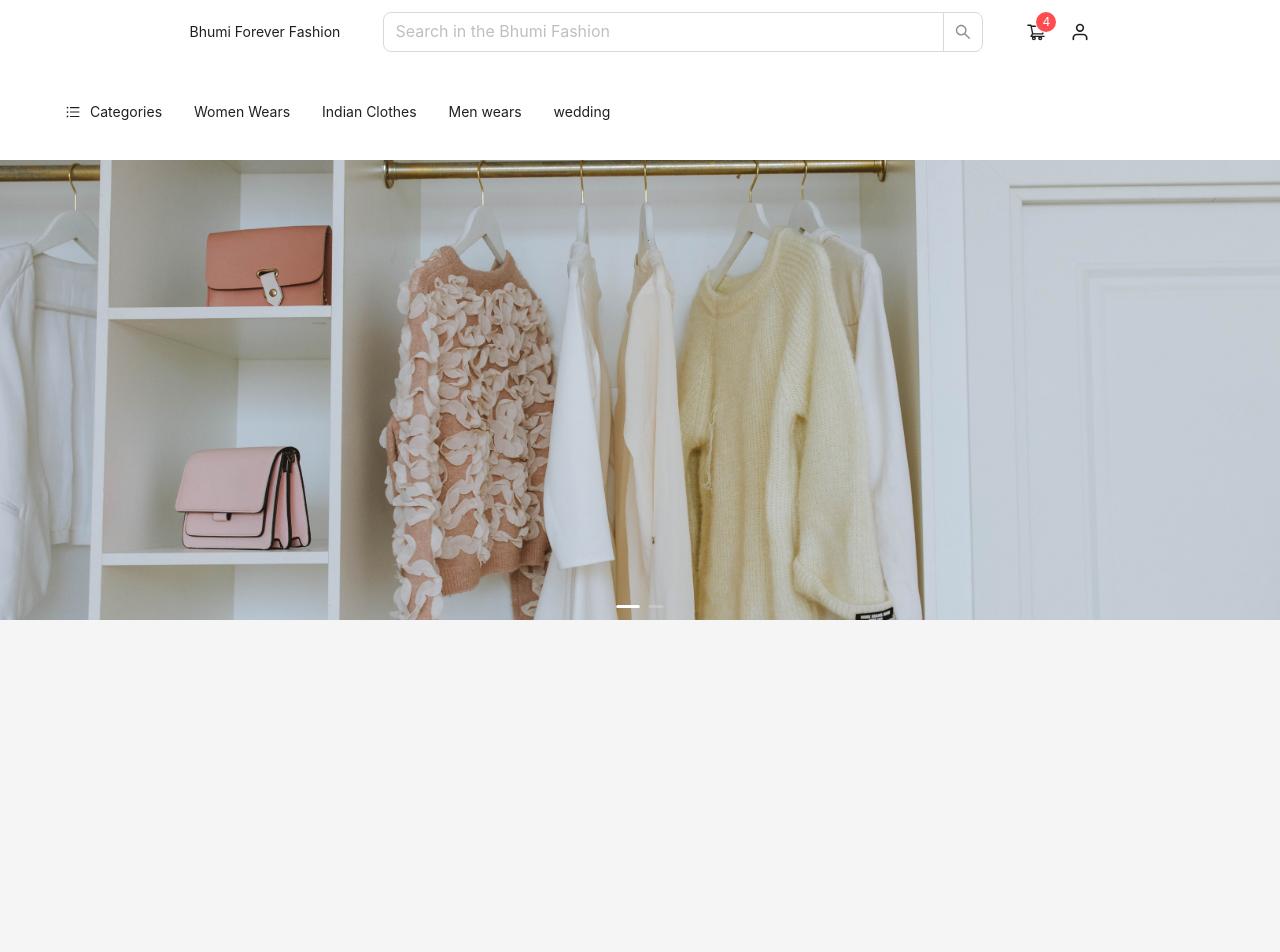
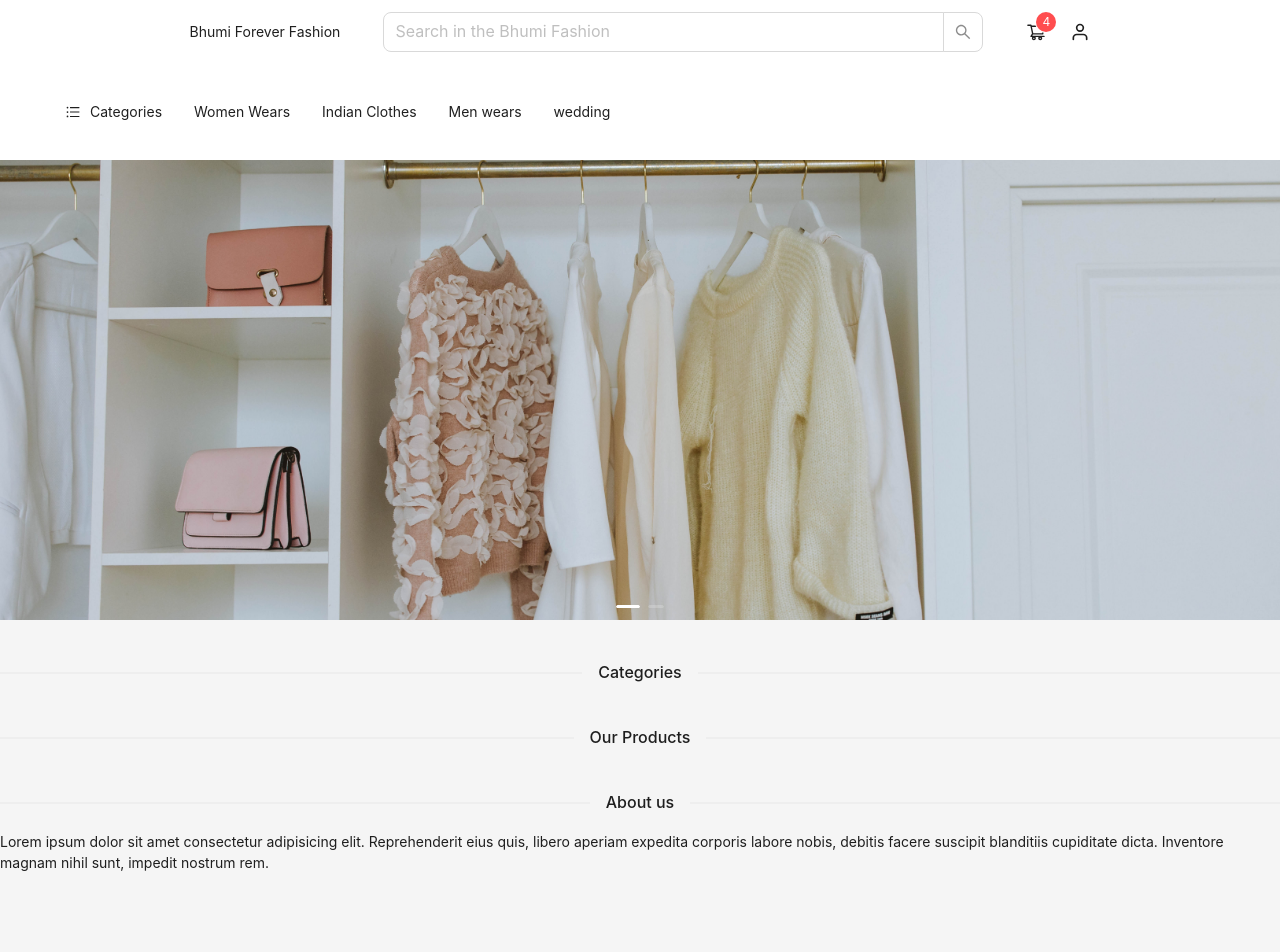
Before and after one commit to coding-tonight/ecommerce_v1, a React (Vite) app: page / in a window 1280 px wide. Shown: the top 952 px of the page. Built offline with nearby package versions, Linux system fonts and the light colour scheme.

Commit message:
basic layout completed

```diff
--- /dev/null
+++ b/src/Components/Category/index.jsx
@@ -0,0 +1,15 @@
+import { Divider } from "antd";
+
+const Category = () => {
+  return (
+    <>
+      <section className="mt-10 container mx-auto">
+        <Divider>Categories</Divider>
+
+        <div></div>
+      </section>
+    </>
+  );
+};
+
+export default Category;
--- /dev/null
+++ b/src/Components/Info/index.jsx
@@ -0,0 +1,20 @@
+import { Divider } from "antd";
+const Info = () => {
+  return (
+    <>
+      <section className="container mx-auto mt-10">
+        <Divider>About us</Divider>
+        <div className="flex">
+          <p>
+            Lorem ipsum dolor sit amet consectetur adipisicing elit.
+            Reprehenderit eius quis, libero aperiam expedita corporis labore
+            nobis, debitis facere suscipit blanditiis cupiditate dicta.
+            Inventore magnam nihil sunt, impedit nostrum rem.
+          </p>
+        </div>
+      </section>
+    </>
+  );
+};
+
+export default Info;
--- /dev/null
+++ b/src/Components/Products/index.jsx
@@ -0,0 +1,12 @@
+import { Divider } from "antd";
+const Products = () => {
+  return (
+    <>
+      <section className="container mx-auto mt-10">
+        <Divider>Our Products</Divider>
+      </section>
+    </>
+  );
+};
+
+export default Products;
--- a/src/Pages/Home/index.jsx
+++ b/src/Pages/Home/index.jsx
@@ -1,10 +1,17 @@
 import AppLayout from "../../Layouts/AppLayout";
 import Carousels from "../../Components/Carousel";
+import Category from "../../Components/Category";
+import Products from "../../Components/Products";
+import Info from "../../Components/Info";
+
 const Home = () => {
   return (
     <>
       <AppLayout>
         <Carousels />
+        <Category />
+        <Products />
+        <Info />
       </AppLayout>
     </>
   );
```
